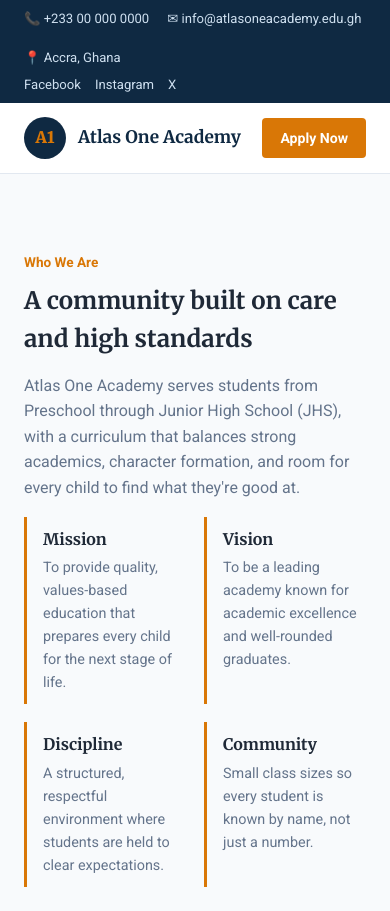
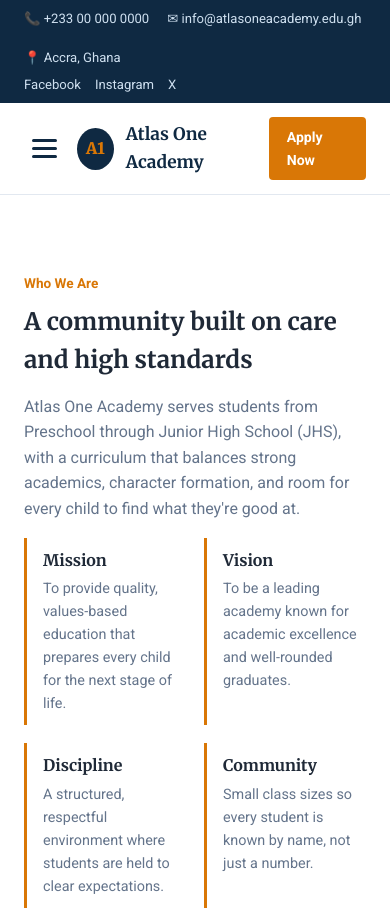
Before and after one commit to Benji-AM2/Atlas-One-Academy, a plain HTML site: page about.html in a window 390 px wide. Shown: the top 911 px of the page. Drawn offline with Linux system fonts and the light colour scheme.

Commit message:
Update about.html

```diff
--- a/about.html
+++ b/about.html
@@ -25,12 +25,19 @@
   </div>
 </div>
 <header>
+ <header>
   <nav class="main">
     <div class="brand">
+      <!-- Mobile Hamburger Button -->
+      <button class="menu-toggle" id="menuToggle" aria-label="Toggle Menu">
+        <span></span>
+        <span></span>
+        <span></span>
+      </button>
       <div class="crest">A1</div>
       <span class="brand-name">Atlas One Academy</span>
     </div>
-    <ul class="navlinks">
+    <ul class="navlinks" id="navLinks">
       <li><a href="index.html">Home</a></li>
       <li><a href="about.html">About</a></li>
       <li><a href="classes.html">Classes</a></li>
```
